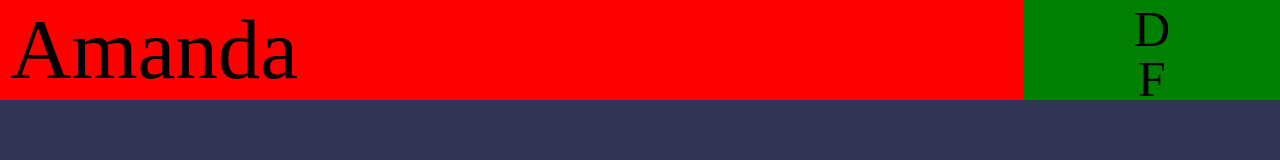
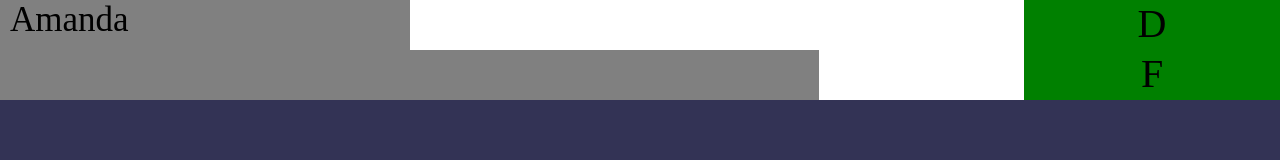
Before and after one commit to Evertras/babytracker, a website: page src/app/html/index.html in a window 1280 px wide. Drawn offline with nearby package versions, Linux system fonts and the light colour scheme; files that its build step writes are made by us from their sources.

Commit message:
CSS fixed for smarter layout

```diff
--- a/src/app/html/index.html
+++ b/src/app/html/index.html
@@ -8,12 +8,19 @@
         <div class="task-row">
             <div class="task-name">Amanda</div>
 
-            <div class="task-bars">
-            </div>
+                <div class="subtask-container">
+                    <div class="task-bar-container">
+                        <div class="task-bar" style="width:40%"></div>
+                    </div>
+                    <div class="task-button">D</div>
+                </div>
 
-            <div class="task-buttons">
-                <div class="diaper-button">D</div>
-                <div class="food-button">F</div>
+                <div class="subtask-container">
+                    <div class="task-bar-container">
+                        <div class="task-bar" style="width:80%"></div>
+                    </div>
+                    <div class="task-button">F</div>
+                </div>
             </div>
         </div>
     </body>
--- a/src/app/sass/_constants.scss
+++ b/src/app/sass/_constants.scss
@@ -7,7 +7,8 @@ $background-color: #335;
 
 
 /* Layout */
-$task-row-height: 100px;
+$task-bar-height: 50px;
+$task-bar-phone-height: $task-bar-height * 4;
 
 
 /* Media */
--- a/src/app/sass/main.scss
+++ b/src/app/sass/main.scss
@@ -7,50 +7,51 @@ body {
 }
 
 .task-row {
-    height: $task-row-height;
     background-color: white;
     width: 100%;
 
-    @include phone {
-        height: $task-row-height * 4;
-    }
-
     .task-name {
-        font-size: $task-row-height - 15px;
+        font-size: $task-bar-height - 15px;
         padding-left: 10px;
         position:absolute;
         width: 80%;
         text-overflow: ellipses;
 
         @include phone {
-            padding-top: $task-row-height - 15px;
-            font-size: $task-row-height * 2 - 30px;
+            font-size: $task-bar-phone-height - 30px;
         }
     }
 
-    .task-bars {
+    .task-bar-container {
         display: inline-block;
-        background-color:red;
+        float: left;
         width: 80%;
-        height: 100%;
+        height: $task-bar-height;
+        background-color: white;
+
+        @include phone {
+            height: $task-bar-phone-height;
+        }
+
+        .task-bar {
+            height: 100%;
+            background-color: gray;
+            width: 50%;
+        }
     }
 
-    .task-buttons {
+    .task-button {
         display: inline-block;
         width: 20%;
         float: right;
-        height: 100%;
+        height: $task-bar-height;
+        background-color: green;
+        font-size: $task-bar-height - 10px;
+        text-align:center;
 
-        div {
-            background-color: green;
-            font-size: $task-row-height / 2;
-            height: 50%;
-            width: 100%;
-            text-align:center;
-
-            @include phone {
-                font-size: $task-row-height;
-            }
+        @include phone {
+            font-size: $task-bar-phone-height / 2;
+            height: $task-bar-phone-height;
         }
     }
 }
```
